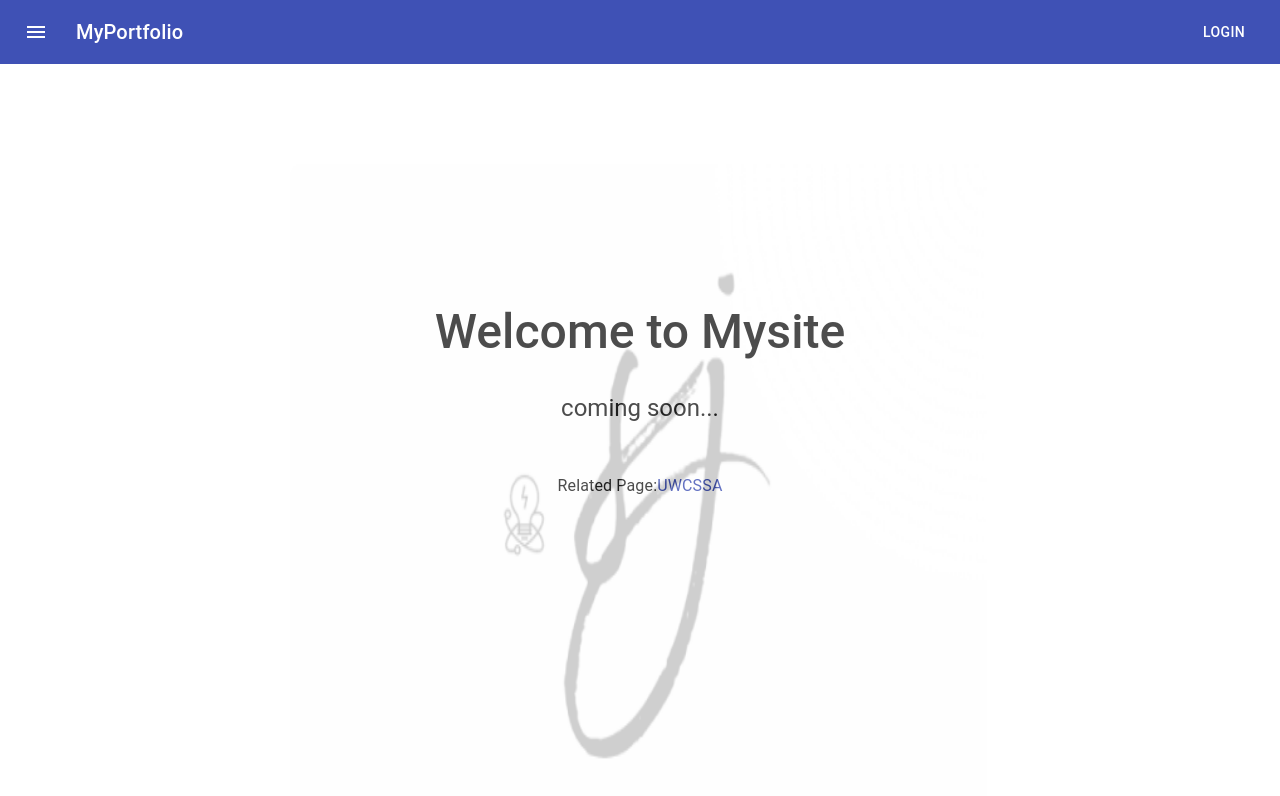
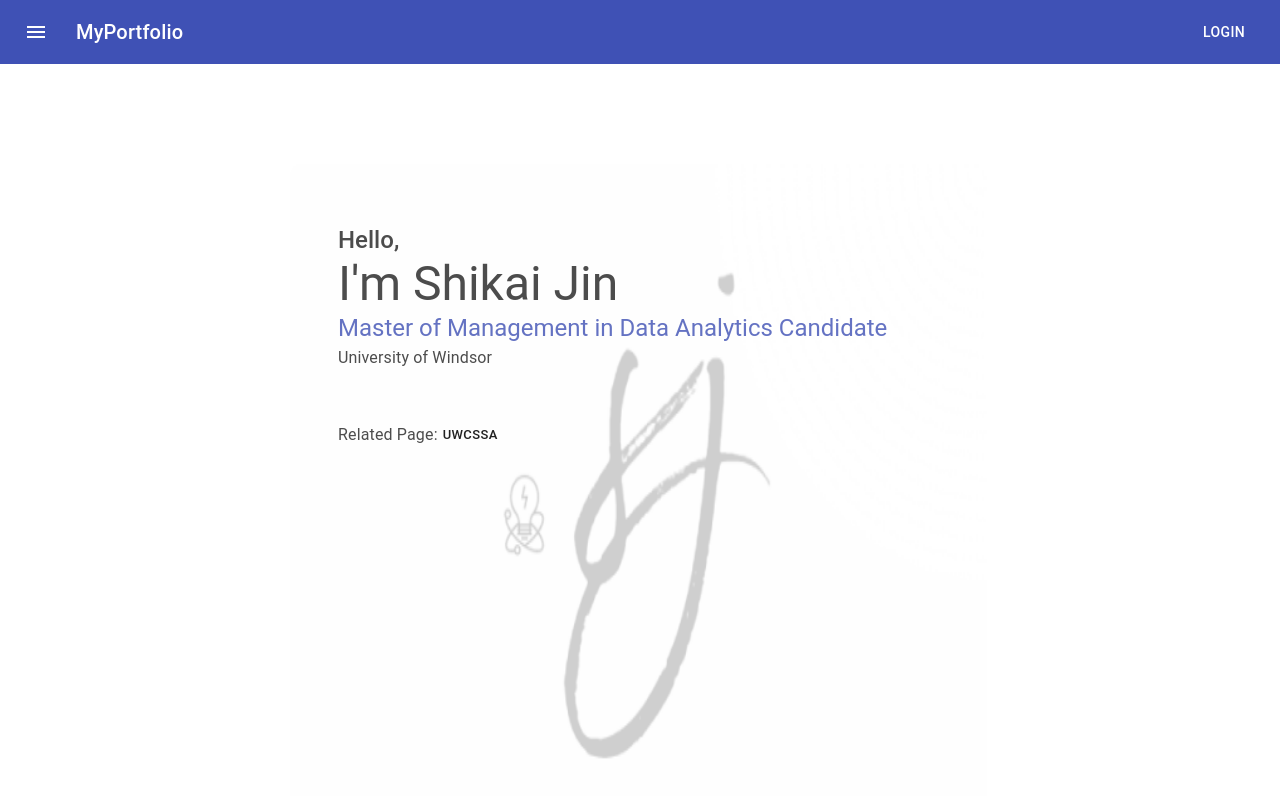
Before and after one commit to shikaijin/shikaijin_com, a React (Create React App) app in the folder frontend/: page / in a window 1280 px wide. Shown: the top 796 px of the page. Built offline with nearby package versions, Linux system fonts and the light colour scheme.

Commit message:
feat: add introduction

```diff
--- a/frontend/src/App.js
+++ b/frontend/src/App.js
@@ -4,9 +4,8 @@ import React from "react";
 import { makeStyles } from "@material-ui/styles";
 import { Box } from "@material-ui/core";
 import CssBaseline from "@material-ui/core/CssBaseline";
-import Grid from "@material-ui/core/Grid";
 import logo from "../src/static/images/logo.png";
-import Link from "@material-ui/core/Link";
+import { Button } from "@material-ui/core";
 
 const useStyles = makeStyles((theme) => ({
   root: {
@@ -20,16 +19,18 @@ const useStyles = makeStyles((theme) => ({
     width: 700,
     minWidth: "40%",
     maxWidth: "100%",
-    textAlign: "center",
+    textAlign: "left",
   },
   title: {
     fontWeight: 500,
-    marginTop: "15rem",
+    marginTop: "10rem",
     marginBottom: "2rem",
+    marginLeft: "3rem",
     color: "balck",
   },
-  uwLink: {
+  uwButton: {
     marginBlock: "3rem",
+    marginLeft: "3rem",
   },
   image: {
     width: 700,
@@ -43,22 +44,25 @@ const useStyles = makeStyles((theme) => ({
 
 function App() {
   const classes = useStyles();
-  const preventDefault = (event) => event.preventDefault();
   return (
     <React.Fragment>
       <CssBaseline />
       <div>
         <Box className={classes.root} width="100%">
           <Box className={classes.intro} style={{ height: "10vh" }}>
-            <Typography variant="h3" className={classes.title}>
-              Welcome to Mysite
+            <Typography variant="h5" className={classes.title}>
+              Hello,
+              <Typography variant="h3">I'm Shikai Jin</Typography>
+              <Typography variant="h5" color="primary">
+                Master of Management in Data Analytics Candidate
+              </Typography>
+              <Typography variant="subtitle1">University of Windsor</Typography>
             </Typography>
-            <Typography variant="h5">coming soon...</Typography>
-            <Typography variant="subtitle1" className={classes.uwLink}>
+            <Typography variant="subtitle1" className={classes.uwButton}>
               Related Page:
-              <Link href="https://uwcssa.ca/" onClick={preventDefault}>
+              <Button size="small" href="https://uwcssa.ca/">
                 UWCSSA
-              </Link>
+              </Button>
             </Typography>
           </Box>
           <Box
@@ -66,6 +70,7 @@ function App() {
             style={{ height: "90vh", margin: 0, padding: 0 }}
           />
         </Box>
+        <Box></Box>
       </div>
     </React.Fragment>
   );
```
